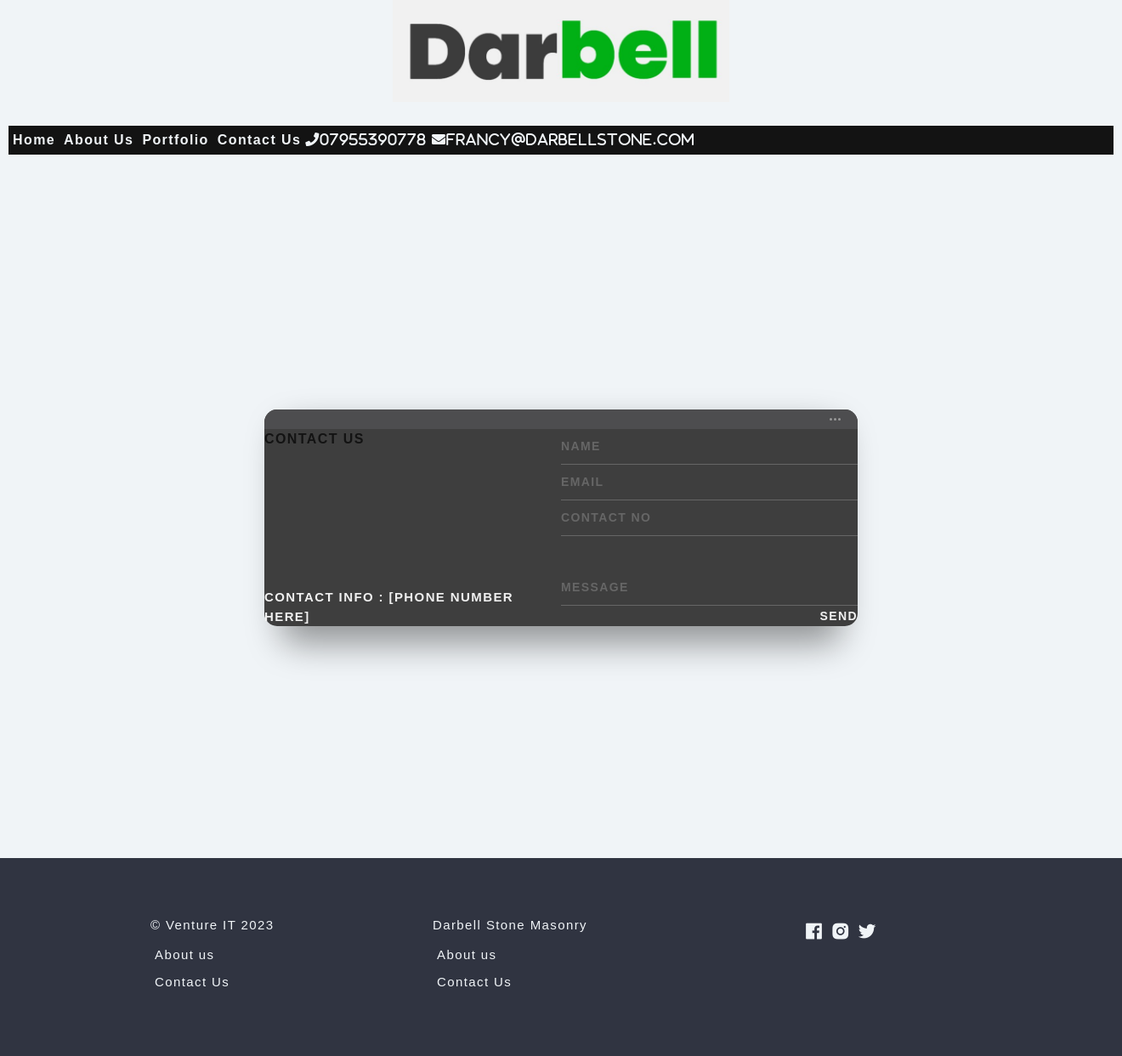
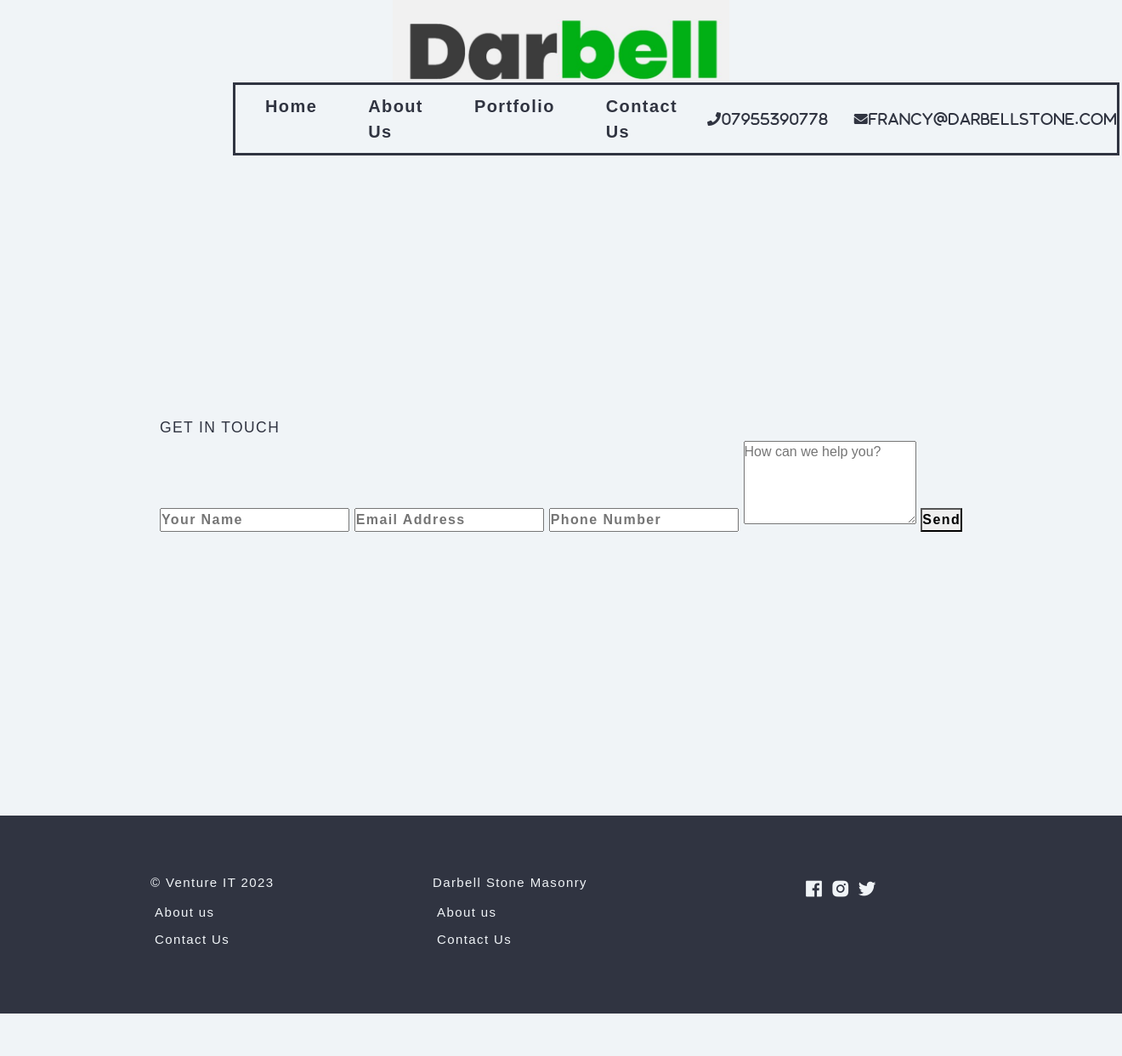
Before and after one commit to con2war/con2war.github.io, a Flask app: page /enquire in a window 1320 px wide. Shown: the whole page at 85% size. After the commit the page ends 1193 px from the top, so only its background shows below. Run offline with Flask 2, Linux system fonts and the light colour scheme; some libraries are stand-ins or nearby versions.

Commit message:
Add files via upload

```diff
--- a/website/static/styles.css
+++ b/website/static/styles.css
@@ -4,7 +4,7 @@
 /* Color Variables */
 :root {
   --white: #f0f4f7;
-  --black: rgb(19, 19, 19);
+  --black: #303441;
   --green: #056200;
   --grey1: #f0f0f0;
   --grey2: #e9d7d3;
@@ -47,41 +47,50 @@
   /* Set the navbar to fixed position */
   top: 0;
   /* Position the navbar at the top of the page */
-  width: 100%;
+  width: 60%;
   /* Full width */
-  height: 90px;
-  max-width: 1900px;
-  margin: 0 auto;
+  height: 40px;
+  margin: auto;
   align-items: center;
   justify-content: space-between;
-  background-color: var(--white);
 }
 
 .navbar .nav-link {
-  align-items: center;
-  color: var(--white);
-}
-
-.topnav-right {
-  float: right;
+  display: flex;
+  color: var(--black);
 }
 
 .navbar i {
-  color: var(--white);
+  margin-left: 3rem;
+  color: var(--black);
 }
 
 .navbar .navbar-collapse {
-  background-color: var(--black);
+  background-color: var(--white);
+  border-style: solid;
 }
 
-.contact-info i {
-  display: flex;
-  font-weight: bold;
+.navbar .nav-link {
+  justify-content: space-between;
+}
+
+.navbar .nav-item:not(:last-child) {
+  margin-right: 2rem;
+}
+
+.navbar .nav-link {
+  margin-left: 3rem;
   font-size: 2rem;
-  transform: translate(20%, 100%);
-  margin-bottom: 50px;
-  margin-left: 1px;
-  overflow: hidden;
+  padding: 1rem;
+}
+
+.navbar .nav-link:hover {
+  color: var(--green);
+}
+
+.navbar-toggler {
+  width: 100%;
+  min-height: 50px;
 }
 
 .container{
@@ -89,6 +98,7 @@
   padding-top: 20px;
   padding-bottom: 10px;
 }
+
 .grid{
   display: grid;
   grid-template-columns: auto;
@@ -103,12 +113,21 @@
   align-items: center;
   height: auto;
 }
+
 .item img{
   width: 800px;
 }
+
+.item h1{
+  padding: 10% 0%;
+  color:var(--black);
+  width: 100%;
+  height: auto;
+}
+
 .item h3{
   padding: 10% 0%;
-  color: grey;
+  color:var(--black);
   width: 100%;
   height: auto;
 }
@@ -281,7 +300,7 @@
 /* Contact */
 .contact {
   background: url("\images\image4.jpg") no-repeat fixed;
-  padding: 10rem 20rem;
+  padding: 10rem 40rem;
 }
 
 .contact .row {
@@ -409,154 +428,26 @@
 
 .background {
   display: flex;
-  min-height: 100vh;
+  width: 100%;
 }
 
-.container {
-  flex: 0 1 700px;
-  margin: auto;
-  padding: 1px;
+.enquire-container {
+  width: 100%;
+  height: 100vh;
+  background-color: var(--white);
+  display: flex;
+  align-items: center;
+  justify-content: center;
 }
 
-.screen {
-  position: relative;
-  background: #3e3e3e;
-  border-radius: 15px;
-}
-
-.screen:after {
-  content: '';
-  display: block;
-  position: absolute;
-  top: 0;
-  left: 20px;
-  right: 20px;
-  bottom: 0;
-  border-radius: 15px;
-  box-shadow: 0 20px 40px rgba(0, 0, 0, .4);
-  z-index: -1;
-}
-
-.screen-header {
-  display: flex;
-  align-items: center;
-  padding: 10px 20px;
-  background: #4d4d4f;
-  border-top-left-radius: 15px;
-  border-top-right-radius: 15px;
-}
-
-.screen-header-left {
-  margin-right: auto;
-}
-
-
-.screen-header-right {
-  display: flex;
-}
-
-.screen-header-ellipsis {
-  width: 3px;
-  height: 3px;
-  margin-left: 2px;
-  border-radius: 8px;
-  background: #999;
-}
-
-.screen-body {
-  display: flex;
-}
-
-.screen-body-item {
-  flex: 1;
-  padding: 0px;
-}
-
-.screen-body-item.left {
+.form {
+  background-color: var(--black);
   display: flex;
   flex-direction: column;
-}
-
-.app-contact {
-  margin-top: auto;
-  font-size: 15px;
-  color: var(--grey1);
-}
-
-.app-form-group.message {
-  margin-top: 40px;
-}
-
-.app-form-group.buttons {
-  margin-bottom: 0;
-  text-align: right;
-}
-
-.app-form-control {
-  width: 100%;
-  padding: 10px 0;
-  background: none;
-  border: none;
-  border-bottom: 1px solid #666;
-  color: #ddd;
-  font-size: 14px;
-  text-transform: uppercase;
-  outline: none;
-  transition: border-color .2s;
-}
-
-.app-form-control::placeholder {
-  color: #666;
-}
-
-.app-form-control:focus {
-  border-bottom-color: #ddd;
-}
-
-.app-form-button {
-  background: none;
-  border: none;
-  color: var(--grey1);
-  font-size: 14px;
-  cursor: pointer;
-  outline: none;
-}
-
-.app-form-button:hover {
-  color: var(--grey2);
-}
-
-
-@media screen and (max-width: 520px) {
-  .screen-body {
-    flex-direction: column;
-  }
-
-  .screen-body-item.left {
-    margin-bottom: 22px;
-  }
-
-  .app-title {
-    flex-direction: row;
-  }
-
-  .app-title span {
-    margin-right: 12px;
-  }
-
-  .app-title:after {
-    display: none;
-  }
-}
-
-@media screen and (max-width: 800px) {
-  .screen-body {
-    padding: 4px;
-  }
-
-  .screen-body-item {
-    padding: 0;
-  }
+  padding: 2vw 4vw;
+  width: 50%;
+  max-width: 800p;
+  border-radius: 10px;
 }
 
 .about-section {
@@ -582,7 +473,7 @@
 }
 
 .text {  font-size: 13px;
-  color: #545454;
+  color: var(--black);
   line-height: 30px;
   text-align: center;
   margin-bottom: 40px;
@@ -622,7 +513,6 @@
   }
 }
 
-
 /* Projects Style */
 
 .images {
@@ -653,6 +543,7 @@
 .pre img {
   width: 100%;
   height: 100%;
+  padding-bottom: 100px;
 }
 
 .pre a {
--- a/website/templates/base.html
+++ b/website/templates/base.html
@@ -43,7 +43,6 @@
         <a class="nav-item nav-link" id="login" href="/portfolio">Portfolio</a>
         <a class="nav-item nav-link" id="signUp" href="/enquire">Contact Us</a>
       </div>
-      <div class="topnav-right">
         <i class="fa fa-phone " style="font: size 20px">07955390778 <br></i>
     <i class="fa fa-envelope " style="font: size 20px">francy@darbellstone.com </i>
       </div>
--- a/website/templates/enquire.html
+++ b/website/templates/enquire.html
@@ -1,50 +1,15 @@
 {% extends "base.html" %} {% block title %}Home{% endblock %} {% block content
 %}
-<div class="background">
-    <div class="container">
-      <div class="screen">
-        <div class="screen-header">
-          <div class="screen-header-left">
-            <div class="screen-header-button close"></div>
-            <div class="screen-header-button maximize"></div>
-            <div class="screen-header-button minimize"></div>
-          </div>
-          <div class="screen-header-right">
-            <div class="screen-header-ellipsis"></div>
-            <div class="screen-header-ellipsis"></div>
-            <div class="screen-header-ellipsis"></div>
-          </div>
-        </div>
-        <div class="screen-body">
-          <div class="screen-body-item left">
-            <div class="app-title">
-              <span>CONTACT</span>
-              <span>US</span>
-            </div>
-            <div class="app-contact">CONTACT INFO : [PHONE NUMBER HERE]</div>
-          </div>
-          <div class="screen-body-item">
-            <div class="app-form">
-              <div class="app-form-group">
-                <input class="app-form-control" placeholder="NAME">
-              </div>
-              <div class="app-form-group">
-                <input class="app-form-control" placeholder="EMAIL">
-              </div>
-              <div class="app-form-group">
-                <input class="app-form-control" placeholder="CONTACT NO">
-              </div>
-              <div class="app-form-group message">
-                <input class="app-form-control" placeholder="MESSAGE">
-              </div>
-              <div class="app-form-group buttons">
-                <button class="app-form-button">SEND</button>
-              </div>
-            </div>
-          </div>
-        </div>
-      </div>
-    </div>
-  </div>
+
+<div class="enquire-container">
+  <form name="enquire-form">
+    <h3>GET IN TOUCH</h3>
+    <input type="text" id="name" placeholder="Your Name" required>
+    <input type="email" id="email" placeholder="Email Address" required>
+    <input type="text" id="phone" placeholder="Phone Number" required>
+    <textarea id="message" rows="4" placeholder="How can we help you?"></textarea>
+    <button type="submit">Send</button>
+  </form>
+</div>
 
 {% endblock %}
```
Also changed, not shown: website/templates/about.html (+17 -3 lines), website/templates/index.html (added, +134 -0 lines), website/templates/portfolio.html (+6 -2 lines), website/static/darbell_rock.jpg (added), website/static/image10.jpg (added), website/static/image5.jpg (added), website/static/image6.jpg (added), website/static/image7.jpg (added), website/static/image8.jpg (added), website/static/image9.jpg (added).
